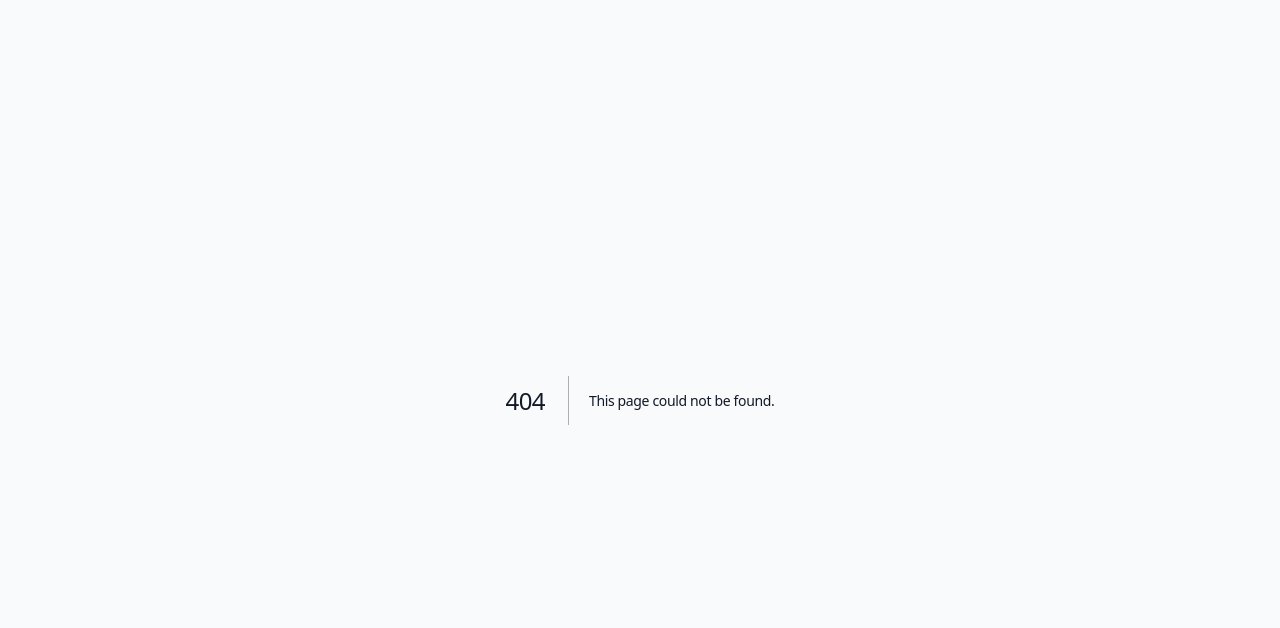
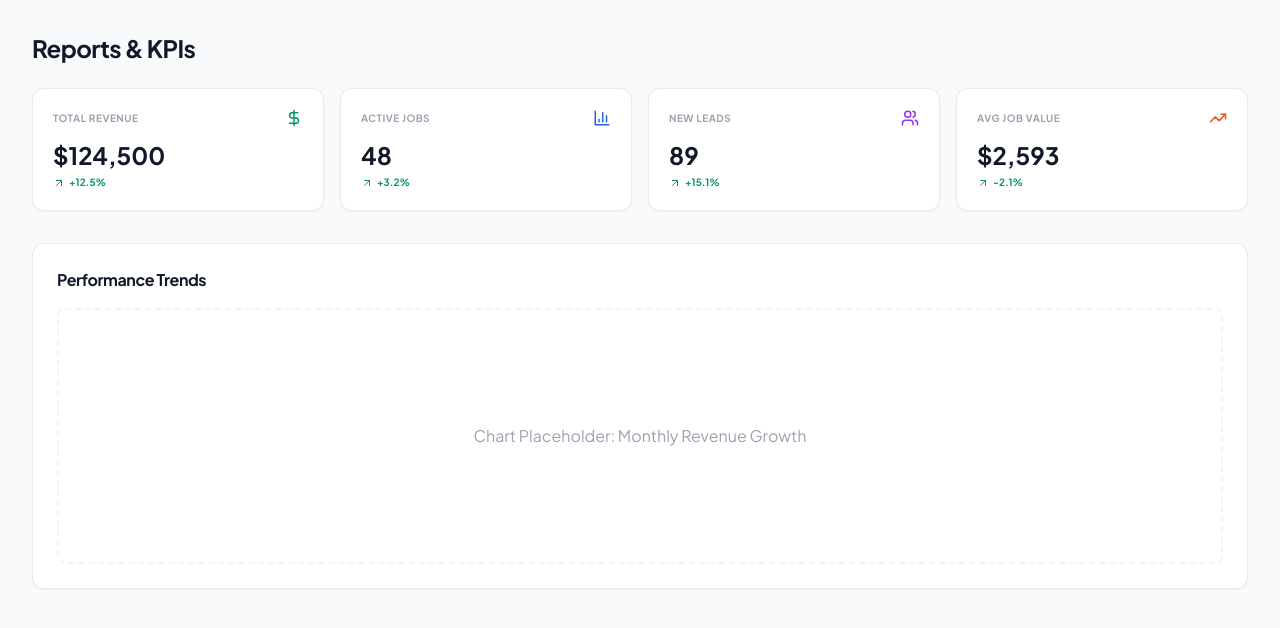
Before and after one commit to bpnelsen/prolink-ezly, a Next.js app: page /dashboard/reports in a window 1280 px wide. Before the commit this address had no page. Shown: the top 628 px of the page. Built offline with nearby package versions, Linux system fonts and the light colour scheme.

Commit message:
feat: add KPI Reports dashboard page

```diff
--- a/src/app/dashboard/page.tsx
+++ b/src/app/dashboard/page.tsx
@@ -19,6 +19,7 @@ export default function Dashboard() {
           <div className="hidden md:flex gap-6 items-center">
             <Link href="/dispatch" className="text-sm font-semibold text-gray-600 hover:text-teal-600">Schedule</Link>
             <Link href="/customers" className="text-sm font-semibold text-gray-600 hover:text-teal-600">Customers</Link>
+            <Link href="/dashboard/reports" className="text-sm font-semibold text-gray-600 hover:text-teal-600">Reports</Link>
             <Link href="/settings" className="text-sm font-semibold text-gray-600 hover:text-teal-600">Settings</Link>
             <Link href="/new-job" className="bg-teal-600 text-white px-4 py-2 rounded-lg font-semibold text-sm hover:bg-teal-700 shadow-sm">+ New Job</Link>
             <button onClick={handleLogout} className="text-gray-400 hover:text-red-600" title="Logout">
--- /dev/null
+++ b/src/app/dashboard/reports/page.tsx
@@ -0,0 +1,39 @@
+'use client'
+
+import { useState } from 'react'
+import { BarChart3, TrendingUp, DollarSign, Users, ArrowUpRight } from 'lucide-react'
+
+export default function Reports() {
+  const [stats] = useState([
+    { label: 'Total Revenue', value: '$124,500', change: '+12.5%', icon: DollarSign, color: 'text-emerald-600' },
+    { label: 'Active Jobs', value: '48', change: '+3.2%', icon: BarChart3, color: 'text-blue-600' },
+    { label: 'New Leads', value: '89', change: '+15.1%', icon: Users, color: 'text-purple-600' },
+    { label: 'Avg Job Value', value: '$2,593', change: '-2.1%', icon: TrendingUp, color: 'text-orange-600' },
+  ])
+
+  return (
+    <div className="p-6 md:p-8">
+      <h1 className="text-2xl font-bold text-gray-900 mb-6">Reports & KPIs</h1>
+      <div className="grid grid-cols-1 sm:grid-cols-2 lg:grid-cols-4 gap-4">
+        {stats.map((stat, i) => (
+          <div key={i} className="card p-5">
+            <div className="flex items-center justify-between mb-3">
+              <p className="text-[10px] font-bold text-gray-400 uppercase tracking-wider">{stat.label}</p>
+              <stat.icon size={18} className={stat.color} />
+            </div>
+            <p className="text-2xl font-bold text-gray-900">{stat.value}</p>
+            <p className="text-[10px] font-bold text-emerald-600 flex items-center mt-1">
+              <ArrowUpRight size={12} className="mr-1" /> {stat.change}
+            </p>
+          </div>
+        ))}
+      </div>
+      <div className="mt-8 card p-6">
+        <h2 className="font-bold text-gray-900 mb-4">Performance Trends</h2>
+        <div className="h-64 flex items-center justify-center border-2 border-dashed border-gray-100 rounded-lg text-gray-400">
+          Chart Placeholder: Monthly Revenue Growth
+        </div>
+      </div>
+    </div>
+  )
+}
```
